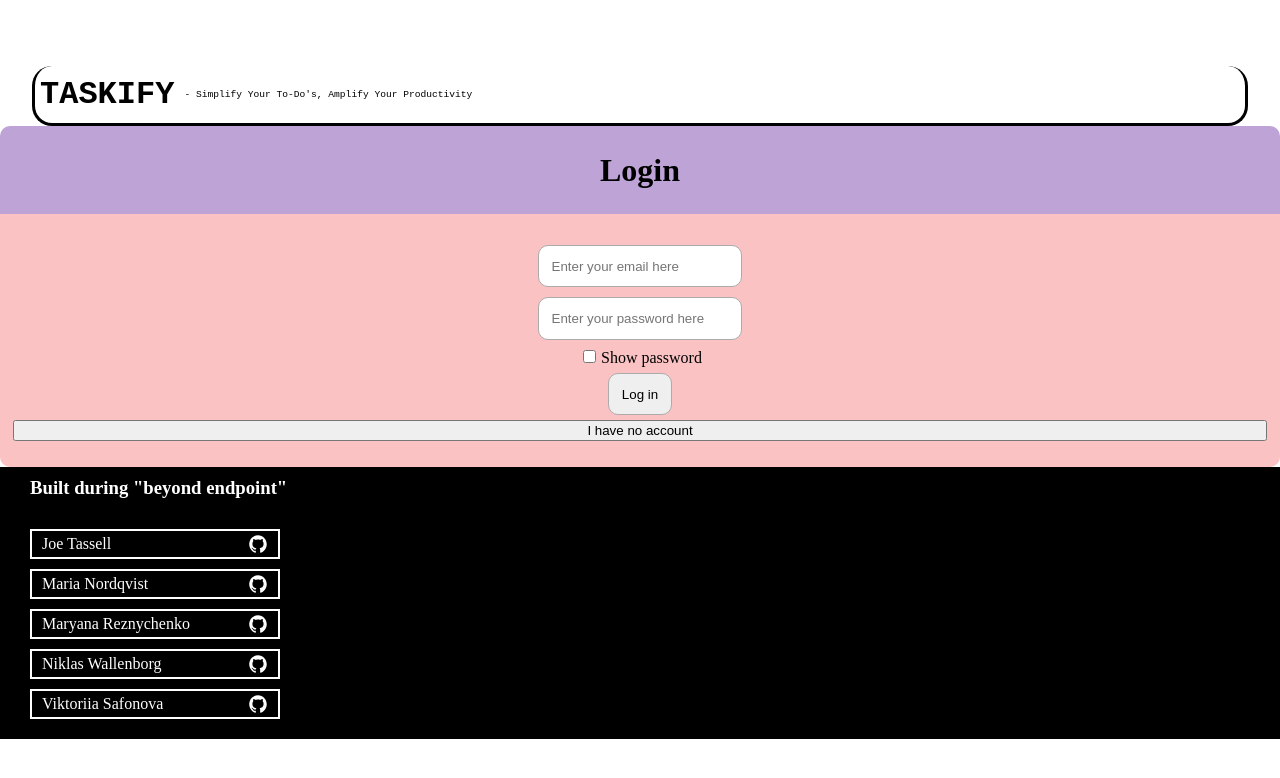
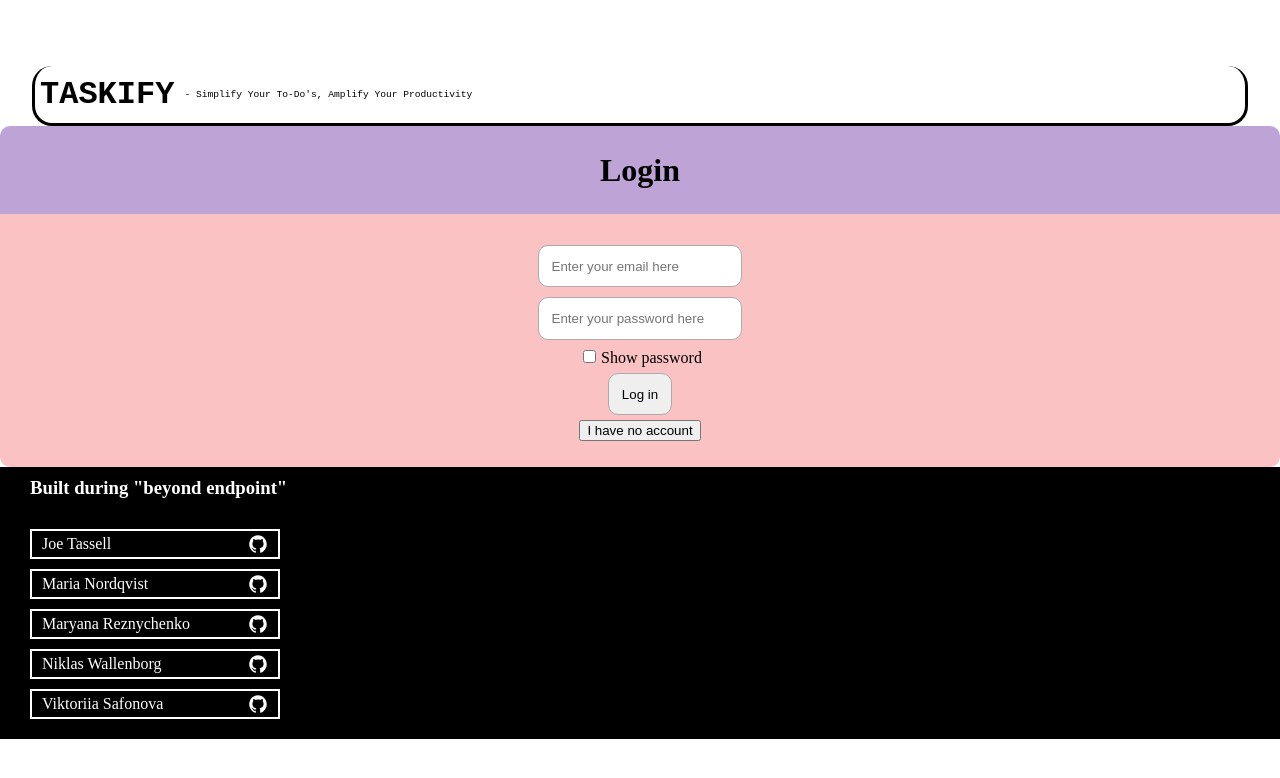
Before and after one commit to Quantinx/TodoList-assignment, a React (Vite) app in the folder todo-client/: page /login in a window 1280 px wide. Shown: the top 778 px of the page. Built offline with nearby package versions, Linux system fonts and the light colour scheme.

Commit message:
Put a link for resistr form

```diff
--- a/todo-client/src/pages/Login/LoginForm.jsx
+++ b/todo-client/src/pages/Login/LoginForm.jsx
@@ -1,5 +1,6 @@
 import { useForm } from "react-hook-form";
 import { useState } from "react";
+import { Link } from "react-router-dom";
 
 import "./login.css";
 
@@ -9,8 +10,6 @@
     handleSubmit,
     formState: { errors },
   } = useForm();
-
-  const [showRegistration, setShowRegistration] = useState(false);
 
   const onSubmit = (data) => {
     console.log(data);
@@ -36,10 +35,6 @@
       passwordInput.type = "password";
     }
   }
-
-  const handleNoAccountClick = () => {
-    setShowRegistration(true);
-  };
 
   return (
     <div className="container">
@@ -67,11 +62,12 @@
               <span>Show password</span>
             </div>
           </div>
-
           <div className="form-group">
             <input type={"submit"} value={"Log in"} />
           </div>
-        <button onClick={handleNoAccountClick}>I have no account</button>
+          <Link to="/register">
+            <button >I have no account</button>
+          </Link>
         </form>
     </div>
   );
```
Lines whose indentation alone changed are shown as unchanged.
